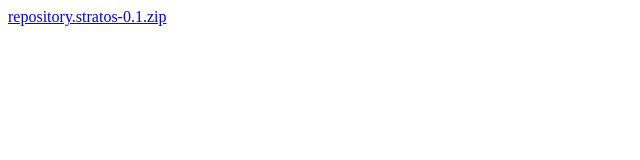
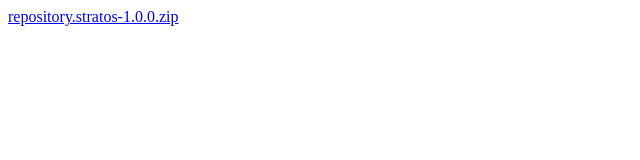
Before and after one commit to equationstratos/kodi, a plain HTML site: page index.html in a window 1280 px wide. Shown: the full height of the page, 0-640 px from the left. Drawn offline with Linux system fonts and the light colour scheme.

Commit message:
Update index.html

```diff
--- a/index.html
+++ b/index.html
@@ -1,2 +1,2 @@
 <!DOCTYPE html>
-<a href="repository.stratos-0.1.zip">repository.stratos-0.1.zip</a>
+<a href="repository.stratos-1.0.0.zip">repository.stratos-1.0.0.zip</a>
```
